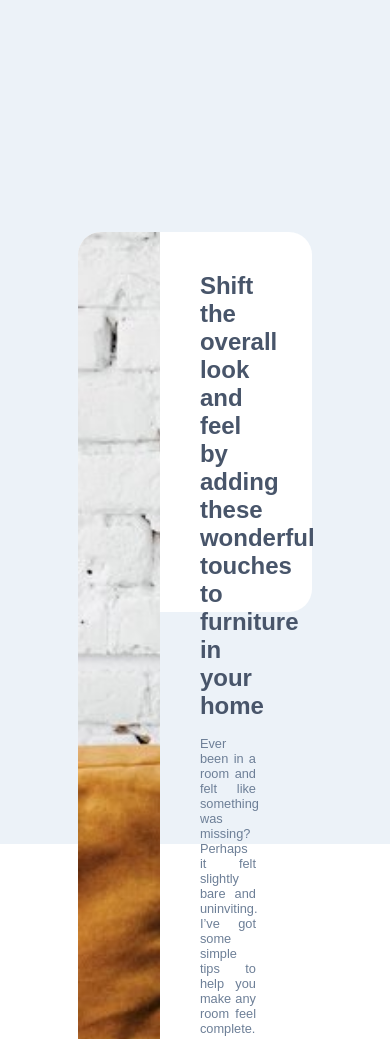
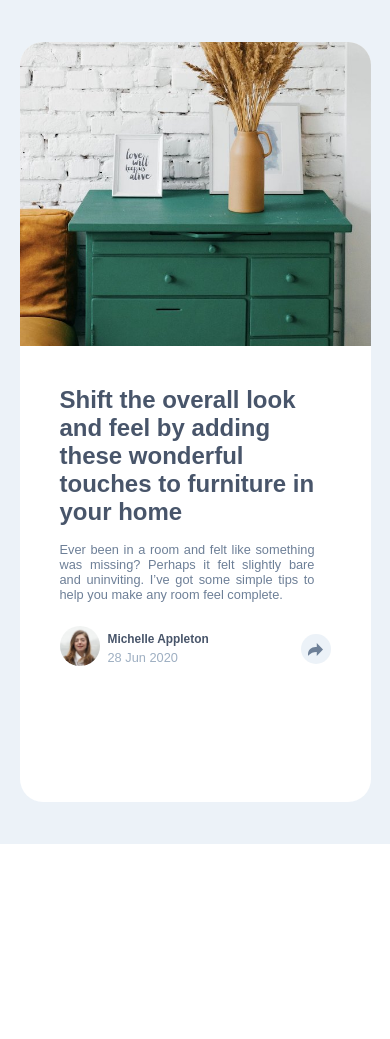
Before and after one commit to nicolasgonzalez98/Ejercicios-HTML-CSS, a plain HTML site: page FrontEndMentor/article-preview-component-master/index.html in a window 390 px wide. Shown: the top 1039 px of the page. After the commit the page ends 844 px from the top, so only its background shows below. Drawn offline with Linux system fonts and the light colour scheme.

Commit message:
Actualizamos responsive dia 05/02

```diff
--- /dev/null
+++ b/FrontEndMentor/article-preview-component-master/css/responsive.css
@@ -0,0 +1,24 @@
+@media screen and (max-width:500px){
+    .card{
+        height: 90vh;
+        display: block;
+        background-color: white;
+        border-radius: 23px;
+        width: 90vw;
+    }
+
+    .img{
+        border-top-left-radius: 23px;
+        border-top-right-radius: 23px;
+        border-bottom-left-radius: 0%;
+        height: 40%;
+        width: 100%;
+
+    }
+
+    .noticia{
+        width: 100%;
+        height: 60%;
+    }
+
+}
--- a/FrontEndMentor/article-preview-component-master/css/style.css
+++ b/FrontEndMentor/article-preview-component-master/css/style.css
@@ -42,8 +42,8 @@ body{
     grid-template-columns: 35% 65%;
     background-color: white;
     border-radius: 23px;
-    height: 45vh;
-    width: 60vw;
+    height: 50vh;
+    width: 80vw;
 }
 
 .img{
--- a/FrontEndMentor/article-preview-component-master/index.html
+++ b/FrontEndMentor/article-preview-component-master/index.html
@@ -5,6 +5,7 @@
   <meta name="viewport" content="width=device-width, initial-scale=1.0"> <!-- displays site properly based on user's device -->
 
   <link rel="stylesheet" href="css/style.css">
+  <link rel="stylesheet" href="css/responsive.css">
 
   <link rel="icon" type="image/png" sizes="32x32" href="./images/favicon-32x32.png">
 
@@ -19,10 +20,10 @@
 <body>
   <div class="fondo">
       <div class="card">
-            <div class="img">
+          <div class="img">
 
-            </div>
-            <div class="noticia">
+          </div>
+          <div class="noticia">
               <h1>Shift the overall look and feel by adding these wonderful
                 touches to furniture in your home</h1>
               <p>Ever been in a room and felt like something was missing? Perhaps
@@ -47,7 +48,7 @@
                 </div>
               </div>
               <div class="box"></div>
-            </div>
+          </div>
       </div>
 
   </div>
```
